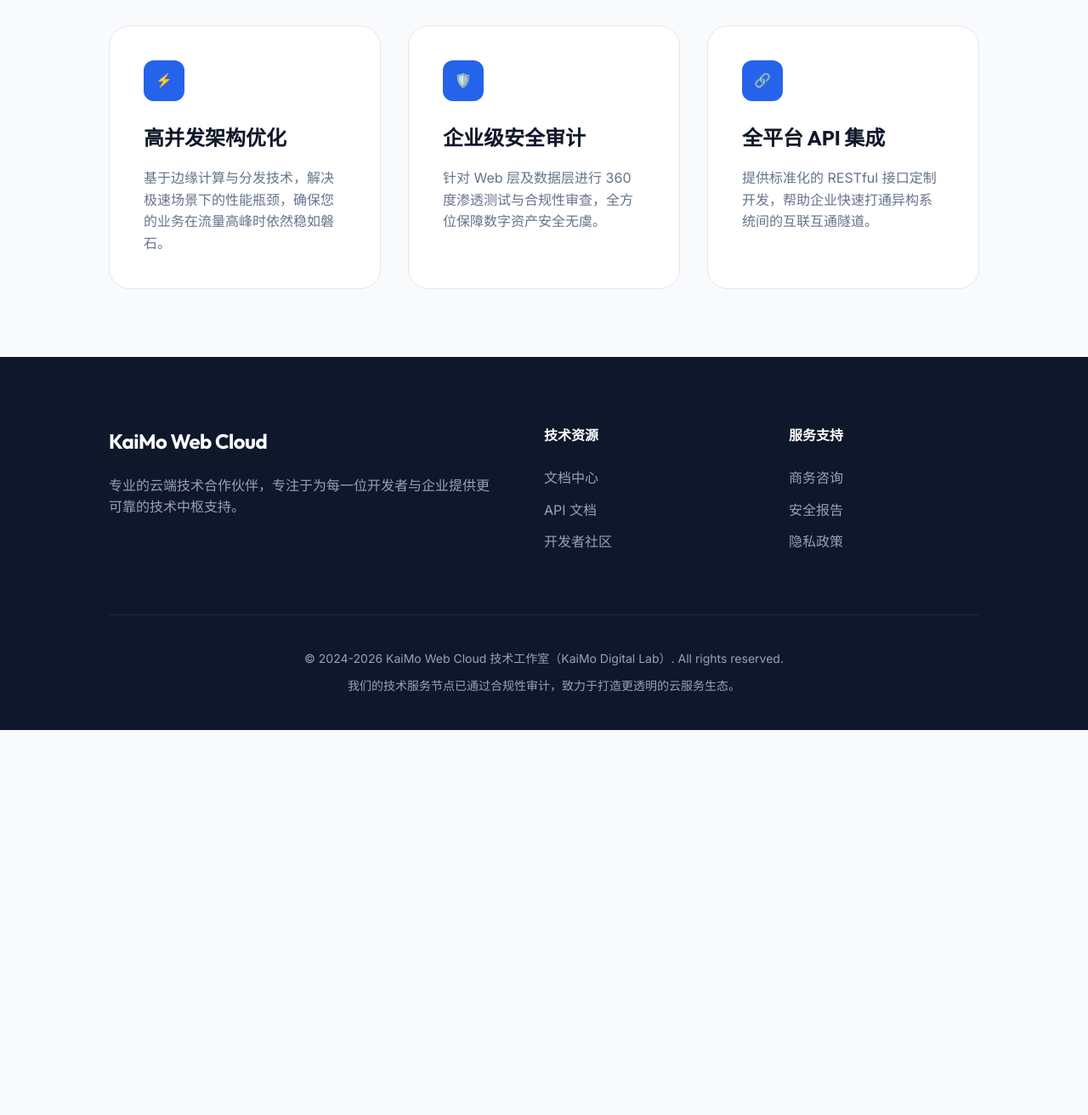
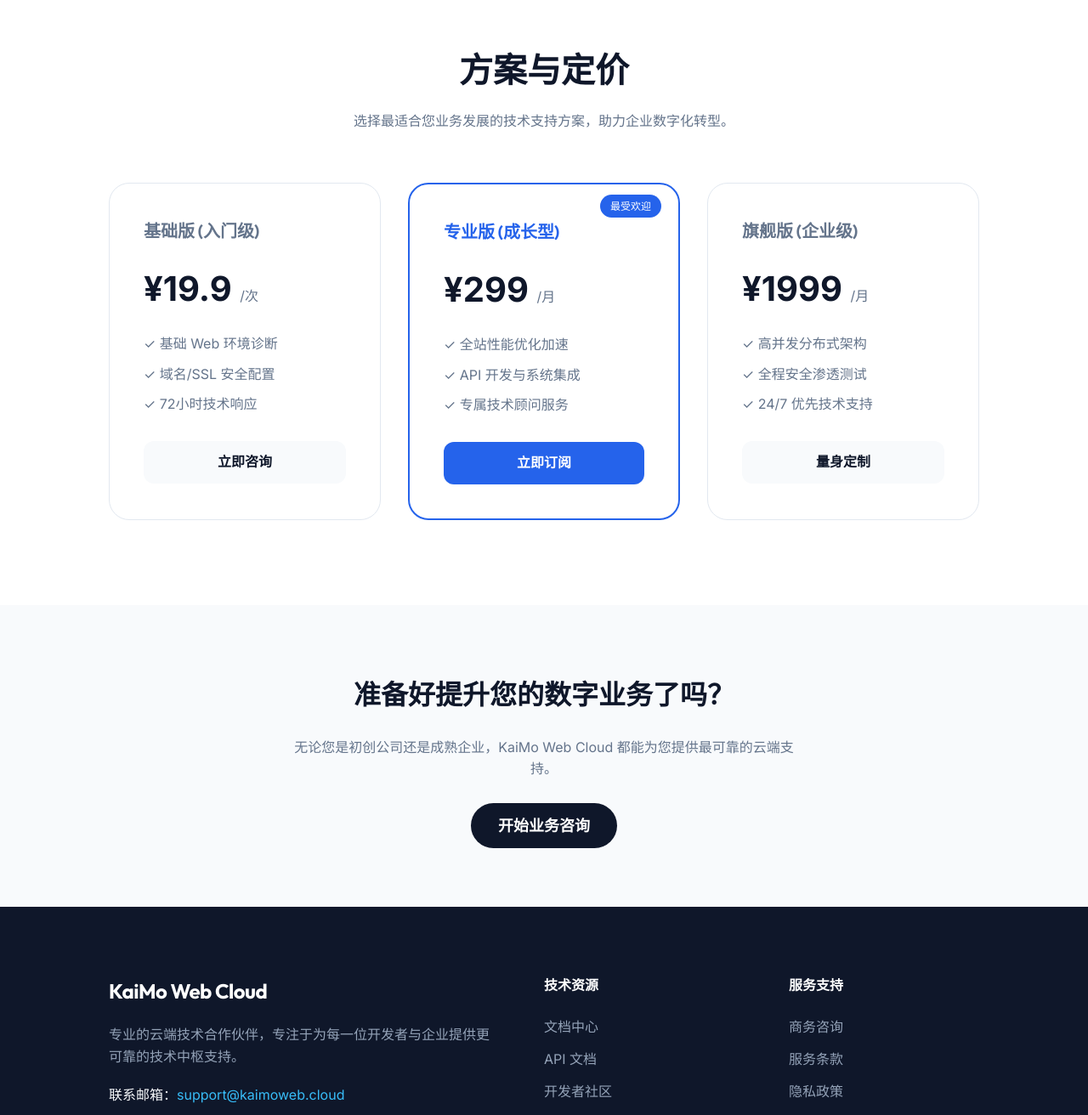
Before and after one commit to KEithwy1030/kaimoweb-cloud-landing, a plain HTML site: page index.html in a window 1280 px wide. Shown: the part 620-1932 px from the top of the page at 85% size. Before the commit the page ends 1479 px from the top, so only its background shows below. Drawn offline with Linux system fonts and the light colour scheme.

Commit message:
feat: simplify landing page for payment provider audit, add pricing and legal pages

```diff
--- a/index.html
+++ b/index.html
@@ -232,22 +232,52 @@
             <p>我们为成长型企业提供深度定制的 Web 云端架构、高性能 API 开发及数据安全治理服务。</p>
         </section>
 
-        <section class="services" id="services">
-            <div class="card">
-                <div class="card-icon">⚡</div>
-                <h3>高并发架构优化</h3>
-                <p>基于边缘计算与分发技术，解决极速场景下的性能瓶颈，确保您的业务在流量高峰时依然稳如磐石。</p>
+        <section class="pricing" id="pricing" style="padding: 100px 10%; background: var(--white);">
+            <div style="text-align: center; margin-bottom: 60px;">
+                <h2 style="font-family: 'Outfit', sans-serif; font-size: 2.5rem; margin-bottom: 16px;">方案与定价</h2>
+                <p style="color: var(--secondary); max-width: 600px; margin: 0 auto;">选择最适合您业务发展的技术支持方案，助力企业数字化转型。</p>
             </div>
-            <div class="card">
-                <div class="card-icon">🛡️</div>
-                <h3>企业级安全审计</h3>
-                <p>针对 Web 层及数据层进行 360 度渗透测试与合规性审查，全方位保障数字资产安全无虞。</p>
+            <div style="display: grid; grid-template-columns: repeat(auto-fit, minmax(300px, 1fr)); gap: 2rem;">
+                <div class="card" style="border: 1px solid #e2e8f0;">
+                    <h3 style="color: var(--secondary); font-size: 1.25rem;">基础版 (入门级)</h3>
+                    <div style="margin: 20px 0; font-size: 2.5rem; font-weight: 700;">¥19.9 <span style="font-size: 1rem; color: var(--secondary); font-weight: 400;">/次</span></div>
+                    <ul style="list-style: none; color: var(--secondary); margin-bottom: 30px;">
+                        <li style="margin-bottom: 10px;">✓ 基础 Web 环境诊断</li>
+                        <li style="margin-bottom: 10px;">✓ 域名/SSL 安全配置</li>
+                        <li style="margin-bottom: 10px;">✓ 72小时技术响应</li>
+                    </ul>
+                    <a href="mailto:support@kaimoweb.cloud" style="display: block; text-align: center; background: var(--light); color: var(--dark); padding: 12px; border-radius: 12px; text-decoration: none; font-weight: 600; transition: all 0.3s;">立即咨询</a>
+                </div>
+                <div class="card" style="border: 2px solid var(--primary); position: relative;">
+                    <div style="position: absolute; top: 12px; right: 20px; background: var(--primary); color: white; padding: 4px 12px; border-radius: 20px; font-size: 0.75rem;">最受欢迎</div>
+                    <h3 style="color: var(--primary); font-size: 1.25rem;">专业版 (成长型)</h3>
+                    <div style="margin: 20px 0; font-size: 2.5rem; font-weight: 700;">¥299 <span style="font-size: 1rem; color: var(--secondary); font-weight: 400;">/月</span></div>
+                    <ul style="list-style: none; color: var(--secondary); margin-bottom: 30px;">
+                        <li style="margin-bottom: 10px;">✓ 全站性能优化加速</li>
+                        <li style="margin-bottom: 10px;">✓ API 开发与系统集成</li>
+                        <li style="margin-bottom: 10px;">✓ 专属技术顾问服务</li>
+                    </ul>
+                    <a href="mailto:support@kaimoweb.cloud" style="display: block; text-align: center; background: var(--primary); color: white; padding: 12px; border-radius: 12px; text-decoration: none; font-weight: 600; transition: all 0.3s;">立即订阅</a>
+                </div>
+                <div class="card" style="border: 1px solid #e2e8f0;">
+                    <h3 style="color: var(--secondary); font-size: 1.25rem;">旗舰版 (企业级)</h3>
+                    <div style="margin: 20px 0; font-size: 2.5rem; font-weight: 700;">¥1999 <span style="font-size: 1rem; color: var(--secondary); font-weight: 400;">/月</span></div>
+                    <ul style="list-style: none; color: var(--secondary); margin-bottom: 30px;">
+                        <li style="margin-bottom: 10px;">✓ 高并发分布式架构</li>
+                        <li style="margin-bottom: 10px;">✓ 全程安全渗透测试</li>
+                        <li style="margin-bottom: 10px;">✓ 24/7 优先技术支持</li>
+                    </ul>
+                    <a href="mailto:support@kaimoweb.cloud" style="display: block; text-align: center; background: var(--light); color: var(--dark); padding: 12px; border-radius: 12px; text-decoration: none; font-weight: 600; transition: all 0.3s;">量身定制</a>
+                </div>
             </div>
-            <div class="card">
-                <div class="card-icon">🔗</div>
-                <h3>全平台 API 集成</h3>
-                <p>提供标准化的 RESTful 接口定制开发，帮助企业快速打通异构系统间的互联互通隧道。</p>
-            </div>
+        </section>
+
+        <section class="contact" id="contact" style="padding: 80px 10%; text-align: center; background: var(--light);">
+            <h2 style="font-family: 'Outfit', sans-serif; font-size: 2rem; margin-bottom: 24px;">准备好提升您的数字业务了吗？</h2>
+            <p style="color: var(--secondary); margin-bottom: 40px; max-width: 600px; margin-left: auto; margin-right: auto;">
+                无论您是初创公司还是成熟企业，KaiMo Web Cloud 都能为您提供最可靠的云端支持。
+            </p>
+            <a href="mailto:support@kaimoweb.cloud" style="background: var(--dark); color: white; padding: 16px 32px; border-radius: 100px; text-decoration: none; font-weight: 600; font-size: 1.125rem; transition: all 0.3s;">开始业务咨询</a>
         </section>
     </main>
 
@@ -256,21 +286,22 @@
             <div>
                 <div class="logo" style="color: white; margin-bottom: 20px;">KaiMo Web Cloud</div>
                 <p>专业的云端技术合作伙伴，专注于为每一位开发者与企业提供更可靠的技术中枢支持。</p>
+                <p style="margin-top: 20px; color: #f8fafc;">联系邮箱：<a href="mailto:support@kaimoweb.cloud" style="color: var(--accent); text-decoration: none;">support@kaimoweb.cloud</a></p>
             </div>
             <div>
                 <h4 class="footer-title">技术资源</h4>
                 <ul class="footer-links">
-                    <li>文档中心</li>
-                    <li>API 文档</li>
-                    <li>开发者社区</li>
+                    <li><a href="#" style="color: inherit; text-decoration: none;">文档中心</a></li>
+                    <li><a href="#" style="color: inherit; text-decoration: none;">API 文档</a></li>
+                    <li><a href="#" style="color: inherit; text-decoration: none;">开发者社区</a></li>
                 </ul>
             </div>
             <div>
                 <h4 class="footer-title">服务支持</h4>
                 <ul class="footer-links">
-                    <li>商务咨询</li>
-                    <li>安全报告</li>
-                    <li>隐私政策</li>
+                    <li><a href="#contact" style="color: inherit; text-decoration: none;">商务咨询</a></li>
+                    <li><a href="/terms.html" style="color: inherit; text-decoration: none;">服务条款</a></li>
+                    <li><a href="/privacy.html" style="color: inherit; text-decoration: none;">隐私政策</a></li>
                 </ul>
             </div>
         </div>
```
Also changed, not shown: privacy.html (added, +83 -0 lines), terms.html (added, +78 -0 lines).
